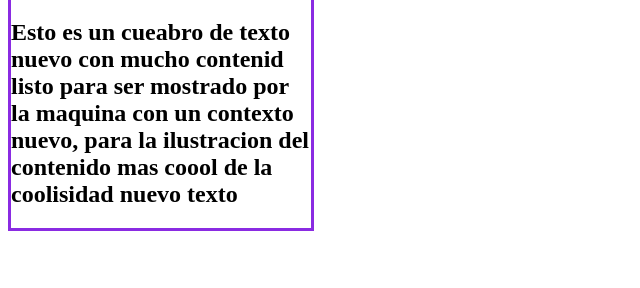
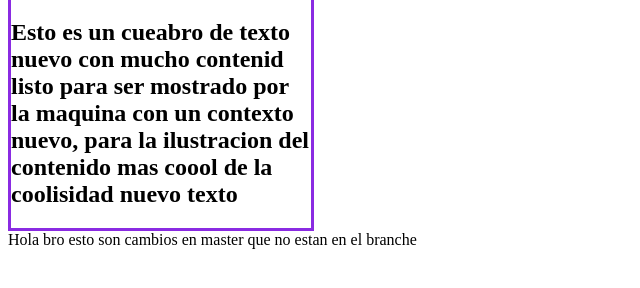
Before and after one commit to Alstarjet/cursogit, a plain HTML site: page index.html in a window 1280 px wide. Shown: the part 72-360 px from the top of the page, without its empty margins (0-640 px from the left). Drawn offline with Linux system fonts and the light colour scheme.

Commit message:
archivo distinto a cabesera

```diff
--- a/index.html
+++ b/index.html
@@ -16,6 +16,6 @@
             nuevo texto
         </h2>
     </div>
-
+    <div>Hola bro esto son cambios en master que no estan en el branche</div>
 </body>
 </html>
```
